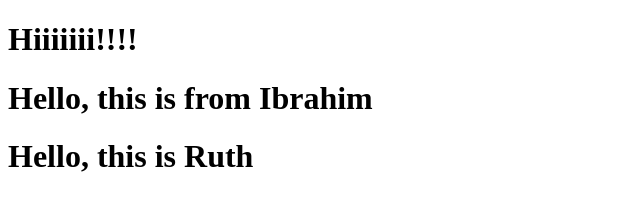
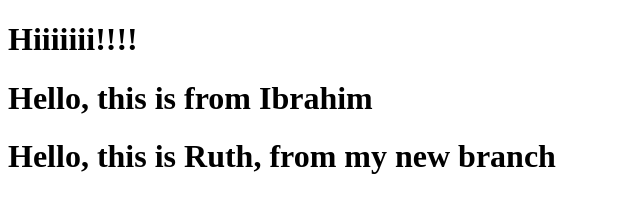
Before and after one commit to RopeJuve/git-wbs, a plain HTML site: page index.html in a window 1280 px wide. Shown: the whole page, without its empty margins (0-640 px from the left). Drawn offline with Linux system fonts and the light colour scheme.

Commit message:
Ruth has changed the index file

```diff
--- a/index.html
+++ b/index.html
@@ -8,6 +8,6 @@
 <body>
     <h1>Hiiiiiii!!!!</h1>
     <h1>Hello, this is from Ibrahim</h1>
-    <h1>Hello, this is Ruth</h1>
+    <h1>Hello, this is Ruth, from my new branch</h1>
 </body>
 </html>
```
